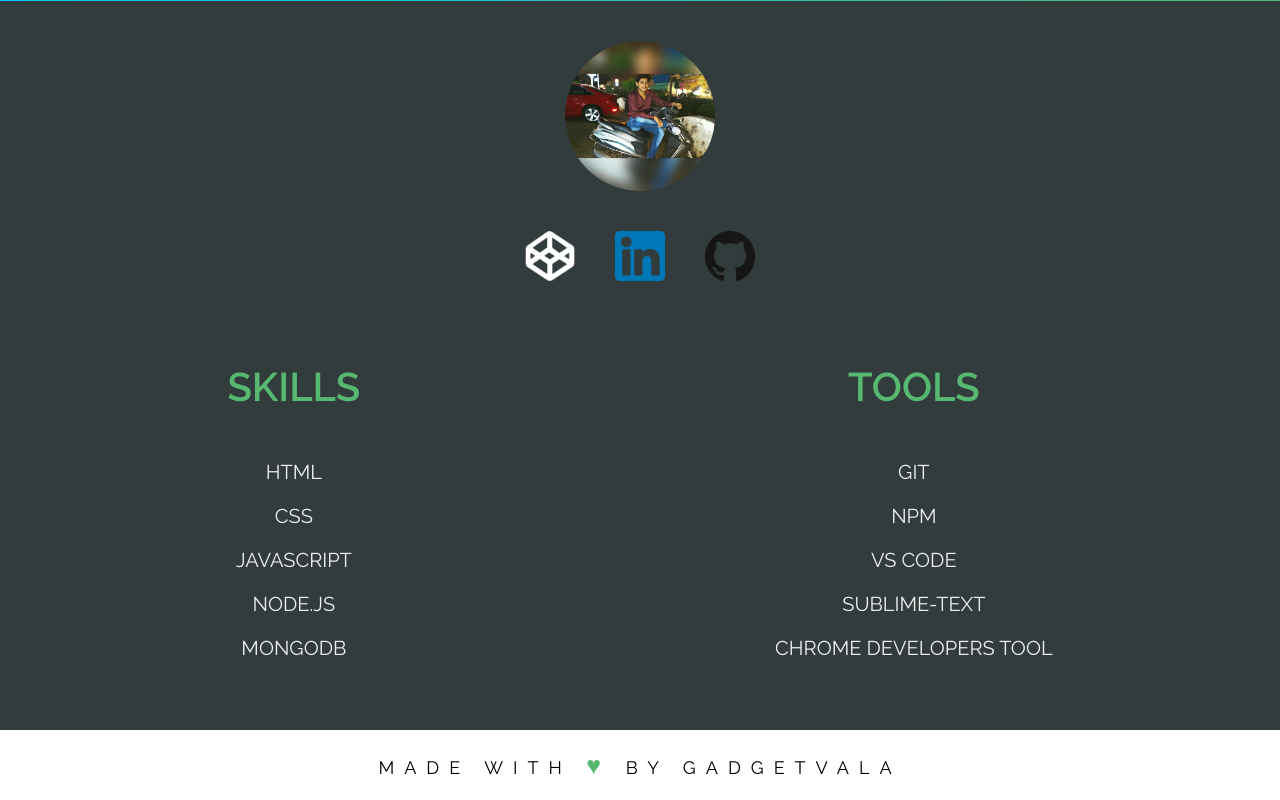
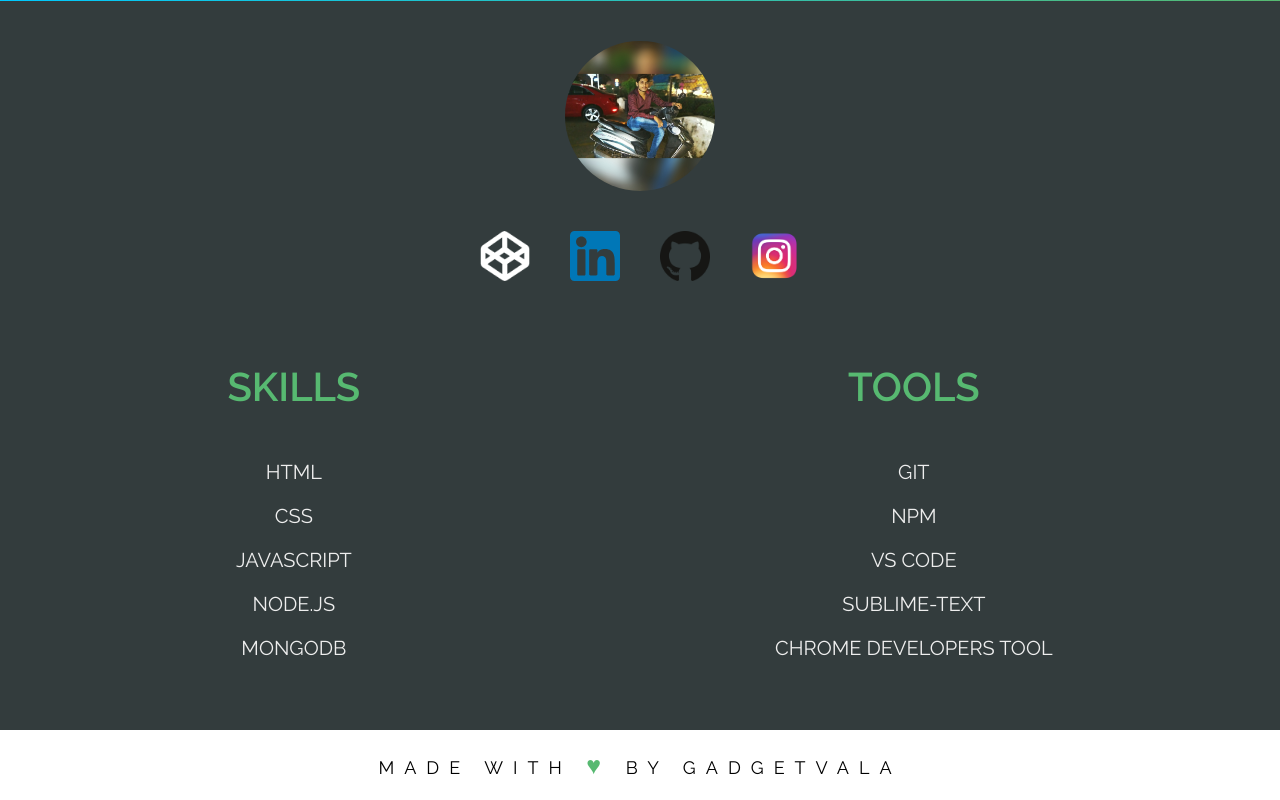
Before and after one commit to gadgetvala/gadgetvala.github.io, a website: page index.html in a window 1280 px wide. Shown: the part 2334-3134 px from the top of the page. Drawn offline with nearby package versions, Linux system fonts and the light colour scheme.

Commit message:
Added Instagram link

```diff
--- a/index.html
+++ b/index.html
@@ -115,6 +115,9 @@
 						<a href="https://github.com/gadgetvala" target="_blank"
 							><img src="img/git_logo.png" alt="Medium" class="social__icon"
 						/></a>
+						<a href="https://www.instagram.com/gadgetvala/" target="_blank"
+							><img src="img/social-4.png" alt="Medium" class="social__icon"
+						/></a>
 					</div>
 				</div>
 				<div class="text">
--- a/scss/_components.scss
+++ b/scss/_components.scss
@@ -235,7 +235,7 @@
     }
 }
 .profile {
-    background-image: url('../img/Saikiran_Rudra.JPG');
+    background-image: url('../img/suraj_verma.JPG');
     clip-path: circle();
     width: 15rem;
     height: 15rem;
```
Also changed, not shown: css/main.css, img/social-4.png (added), img/suraj_verma.JPG (renamed from img/Saikiran_Rudra.JPG).
